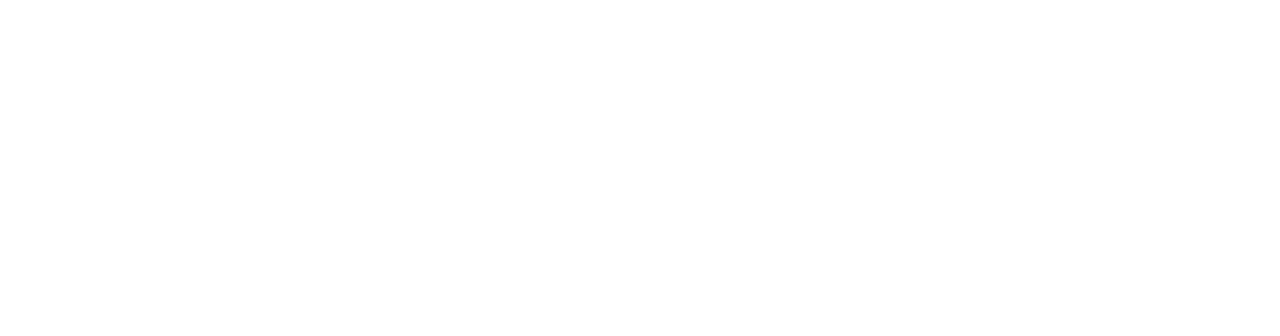
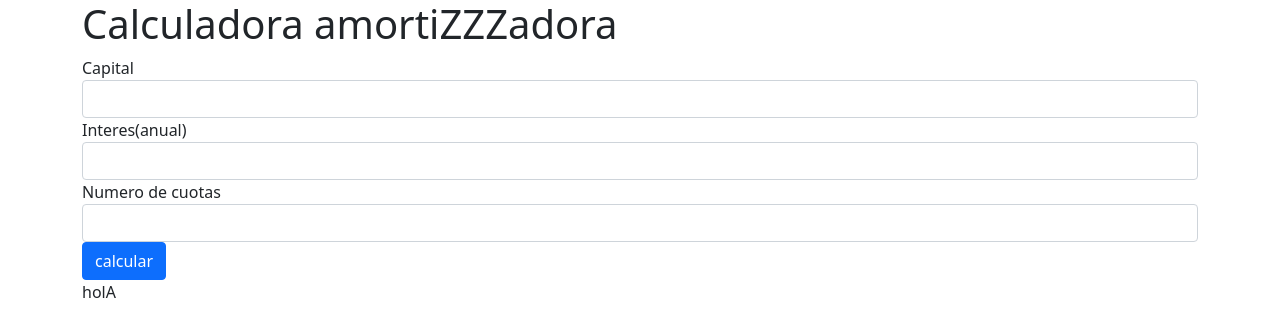
Before and after one commit to Adriankb09/calculadroraPruebaGit, a plain HTML site: page index.html in a window 1280 px wide. Drawn offline with nearby package versions, Linux system fonts and the light colour scheme.

Commit message:
creando estructura de la amortizadora

```diff
--- a/index.html
+++ b/index.html
@@ -1,13 +1,41 @@
 <!DOCTYPE html>
 <html lang="en">
 <head>
+
+    <!-- CSS only -->
+<link href="https://cdn.jsdelivr.net/npm/bootstrap@5.1.3/dist/css/bootstrap.min.css" rel="stylesheet" integrity="sha384-1BmE4kWBq78iYhFldvKuhfTAU6auU8tT94WrHftjDbrCEXSU1oBoqyl2QvZ6jIW3" crossorigin="anonymous">
     <meta charset="UTF-8">
     <meta http-equiv="X-UA-Compatible" content="IE=edge">
     <meta name="viewport" content="width=device-width, initial-scale=1.0">
     <title>Calculadora amortizadora</title>
+    <div class="container">
+        <h1>Calculadora amortiZZZadora</h1>
 
+        <!--formulario -->
+        <form>
+            <div class="form-group">
+              <label for="formGroupExampleInput">Capital</label>
+              <input type="text" class="form-control" id="inputCapital" placeholder="">
+            </div>
+            <div class="form-group">
+              <label for="formGroupExampleInput2">Interes(anual)</label>
+              <input type="text" class="form-control" id="inputInteres" placeholder="">
+            </div>
+            <div class="form-group">
+                <label for="formGroupExampleInput2">Numero de cuotas</label>
+                <input type="text" class="form-control" id="inputCuotas" placeholder="">
+            </div>
+
+              <input type="button" onclick="calcularCuotas()" class="btn btn-primary" value="calcular">
+          </form>
+
+          <!--resultado-->
+          <span id="resultado">holA</span>
+
+    </div>
 </head>
 <body>
 
 </body>
+<script src="js.js"></script>
 </html>
--- a/js.js
+++ b/js.js
@@ -0,0 +1,11 @@
+function calcularCuotas(){
+    var capital = document.getElementById("inputCapital").value;
+    var interes = document.getElementById("inputInteres").value;
+    var numeroCuotas = document.getElementById("inputCuotas").value;
+
+    var resultado = parseInt(capital) * parseInt(interes) * parseInt(numeroCuotas);
+    document.getElementById("resultado").innerHTML = "total " + resultado;
+
+    return resultado;
+
+}
```
